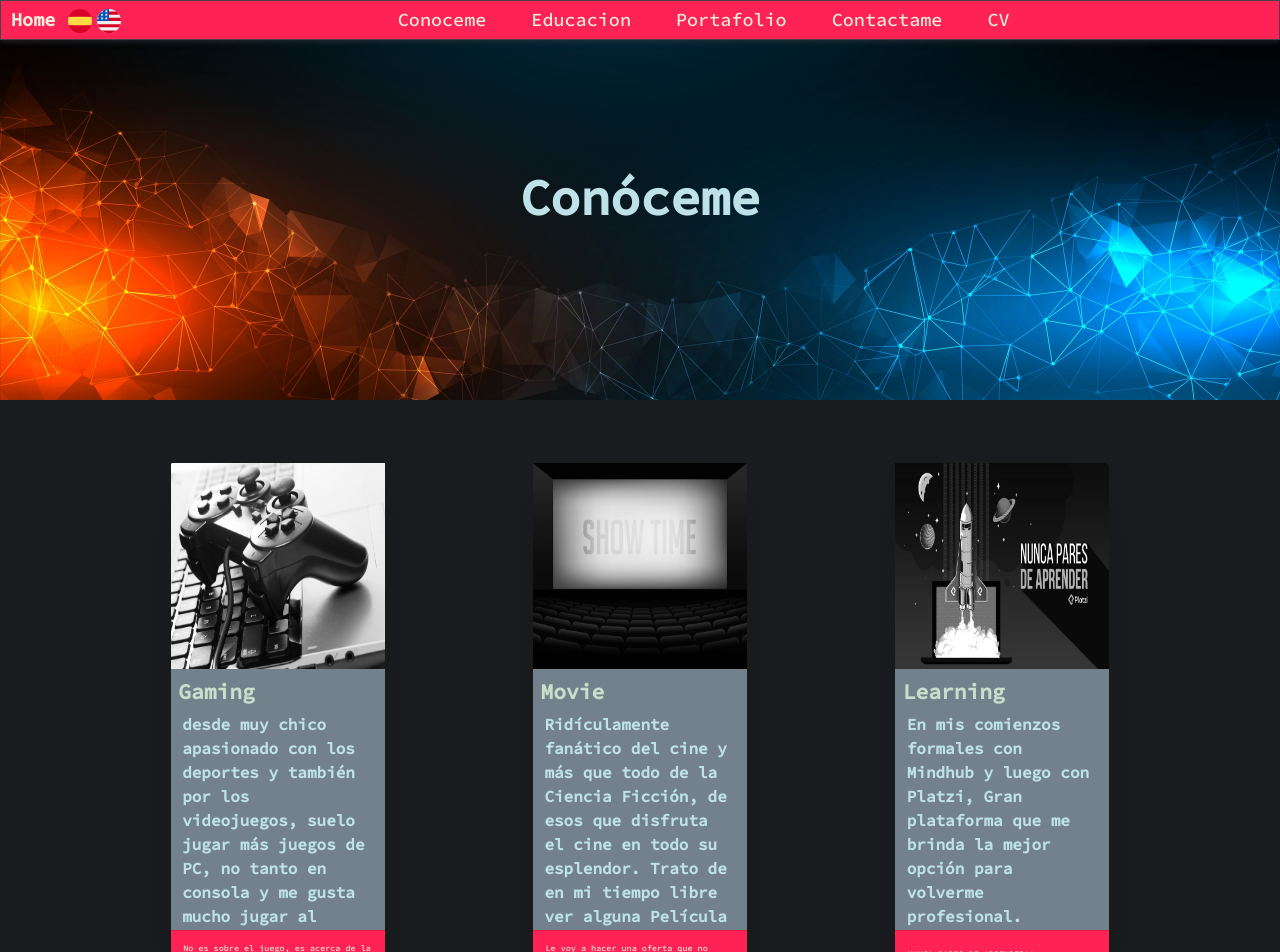
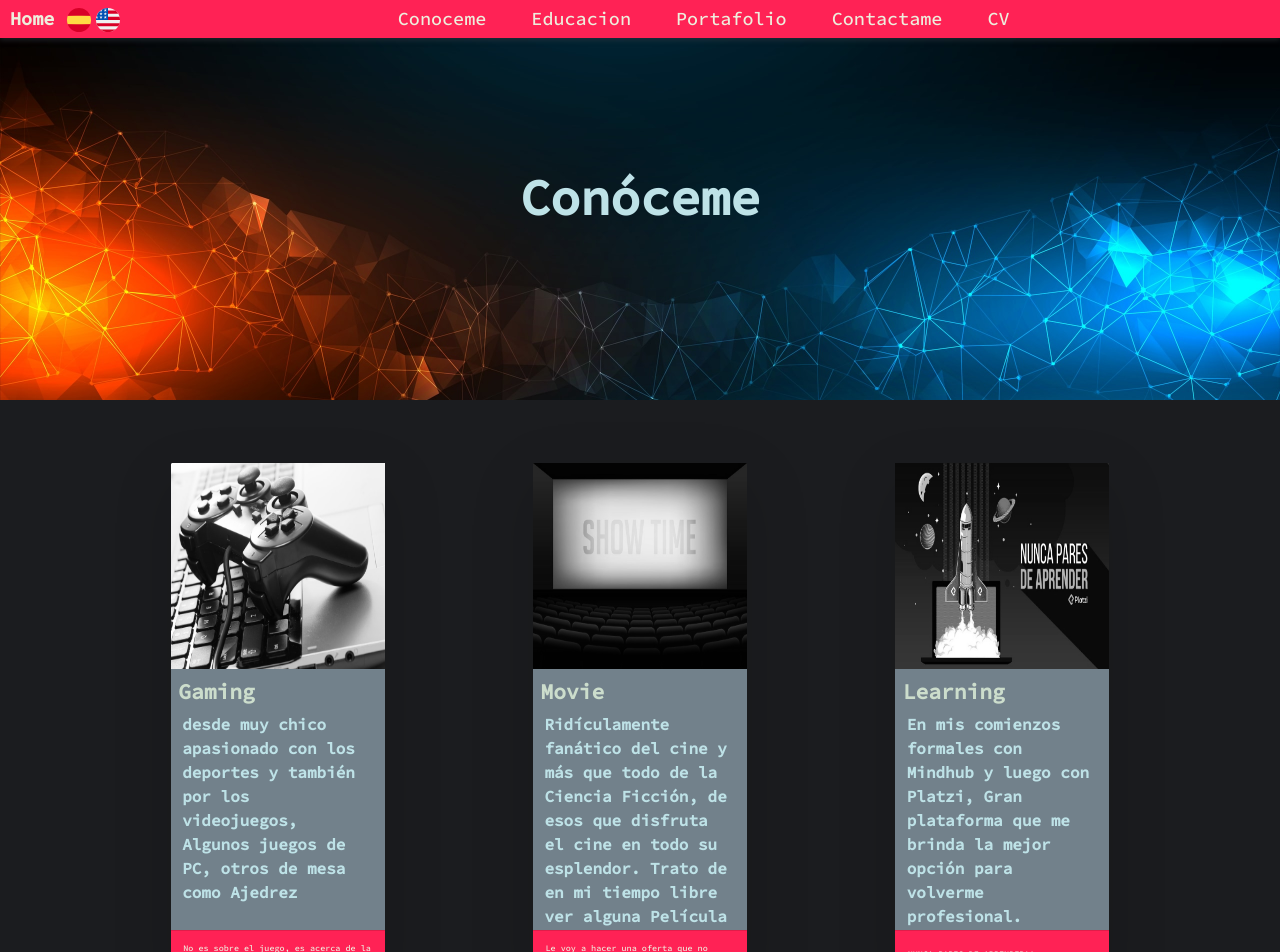
Before and after one commit to jose-valero/profesional-resume, a React (Create React App) app: page /about in a window 1280 px wide. Shown: the top 952 px of the page. Built offline with nearby package versions, Linux system fonts and the light colour scheme; a web font is replaced by a local one.

Commit message:
fix icons, and typos

```diff
--- a/public/index.html
+++ b/public/index.html
@@ -7,11 +7,11 @@
     <meta name="theme-color" content="#000000" />
     <meta
       name="description"
-      content="Web site created using create-react-app"
+      content="Profesional Profile"
     />
     <link rel="apple-touch-icon" href="%PUBLIC_URL%/logo192.png" />
 
-    <title>Personal Page</title>
+    <title>JV</title>
   </head>
   <body>
     <noscript>You need to enable JavaScript to run this app.</noscript>
--- a/src/assets/styles/components/Header.scss
+++ b/src/assets/styles/components/Header.scss
@@ -35,11 +35,11 @@
 }
 
 .navbar-toggler-icon {
-  color: $dark-color;
+  color: $light-color !important;
 
 }
 
-.navbar-light, .navbar-toggler {
-  border: 1px solid $dark-color !important;
+.navbar-toggler {
+  border: 2px solid $light-color !important;
 
 }
--- a/src/components/data/Data.js
+++ b/src/components/data/Data.js
@@ -137,16 +137,14 @@ export const Technologies = [
   },
 ];
 
-export const Social = [{}];
-
 export const Hobbies = [
   {
     id: 'id_hobbie-gaming',
     title: 'Gaming',
     bodyText:
-      'desde muy chico apasionado con los deportes y también por los videojuegos, suelo jugar más juegos de PC, no tanto en consola y me gusta mucho jugar al ajedrez',
+      'desde muy chico apasionado con los deportes y también por los videojuegos, Algunos juegos de PC, otros de mesa como Ajedrez',
     bodyTextEnglish:
-      'since very young I am passionate about sports and also about video games, I usually play more PC games, not so much on the console and I like very much to play chess',
+      'since very young I am passionate about sports and also about video games, I usually play some PC games, and im a Amateur chess player',
     image: require('../../assets/statics/image/gaming.jpg'),
     footerText: 'Isnt About Gaming, its About Passion',
     footerTextES: 'No es sobre el juego, es acerca de la pasión',
```
Also changed, not shown: 2 other files (tests, documents, lock files or other folders).
